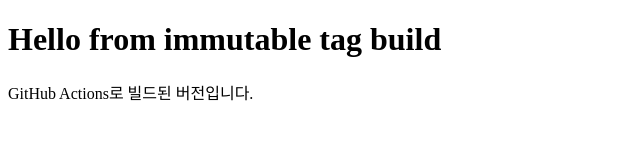
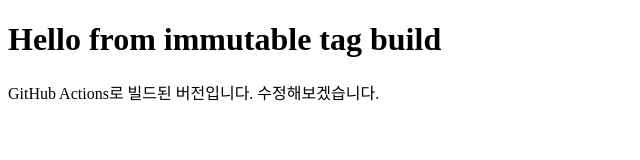
Before and after one commit to younyoungieo/azure-ci-cd-tutorial, a plain HTML site: page index.html in a window 1280 px wide. Shown: the whole page, without its empty margins (0-640 px from the left). Drawn offline with Linux system fonts and the light colour scheme.

Commit message:
Update index.html

```diff
--- a/index.html
+++ b/index.html
@@ -3,6 +3,6 @@
   <head><meta charset="utf-8"><title>Hello Azure</title></head>
   <body>
     <h1>Hello from immutable tag build</h1>
-    <p>GitHub Actions로 빌드된 버전입니다.</p>
+    <p>GitHub Actions로 빌드된 버전입니다. 수정해보겠습니다.</p>
   </body>
 </html>
```
